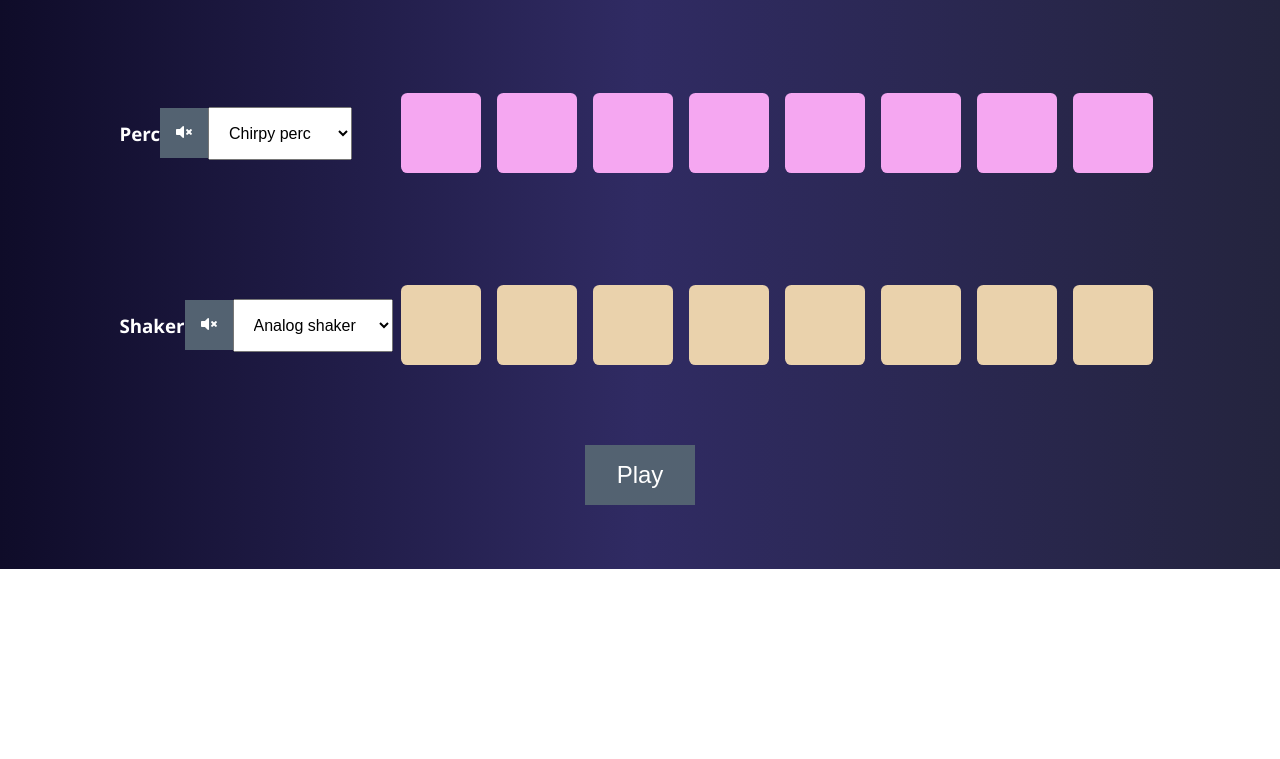
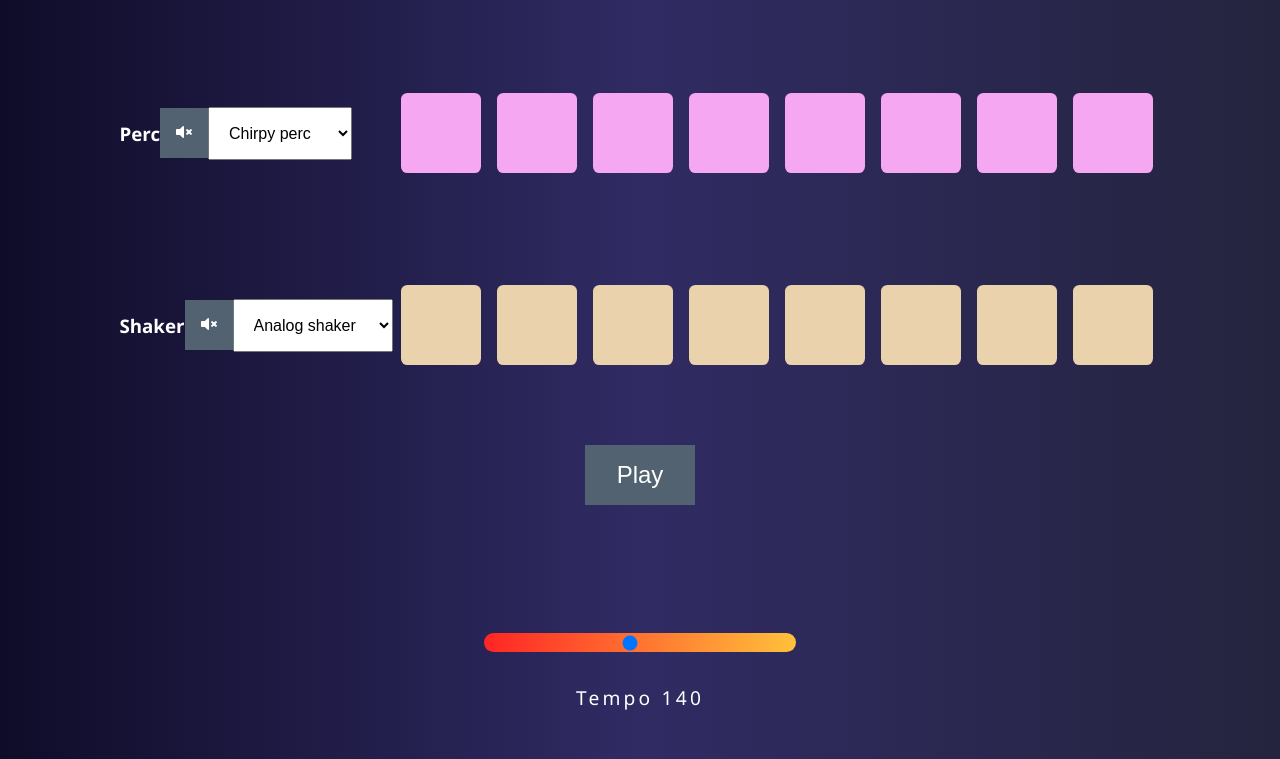
Before and after one commit to kgaolodevs/Online-Beatmaker-App, a plain HTML site: page index.html in a window 1280 px wide. Shown: the part 579-1338 px from the top of the page. Before the commit the page ends 1148 px from the top, so only its background shows below. Drawn offline with Linux system fonts and the light colour scheme.

Commit message:
Added tempo slider with styling

```diff
--- a/index.html
+++ b/index.html
@@ -170,6 +170,17 @@
         </div>
 
         <button class="app__playBtn">Play</button>
+
+        <div class="app__tempo">
+          <input
+            type="range"
+            class="app__tempo--slider"
+            max="300"
+            min="20"
+            value="150"
+          />
+          <p>Tempo <span class="app__tempo--number">140</span></p>
+        </div>
       </section>
 
       <audio src="./allSounds/kick-heavy.wav" class="app__kickSound"></audio>
--- a/styles/styles.scss
+++ b/styles/styles.scss
@@ -163,6 +163,31 @@ svg {
     margin: 4rem;
   }
 
+  &__tempo {
+    // outline: 0.2rem solid crimson;
+    margin: 3rem;
+    width: 30%;
+
+    &--slider {
+      padding: 0.1rem;
+      -webkit-appearance: none;
+      margin: 1rem 0rem;
+      position: relative;
+      background: linear-gradient(to left, #ffc13b, #ff2525);
+      cursor: pointer;
+      border-radius: 1rem;
+      width: 100%;
+    }
+
+    p {
+      text-align: center;
+      margin-top: 1rem;
+      color: white;
+      font-size: 1.2rem;
+      letter-spacing: 0.2rem;
+    }
+  }
+
   // Animations
   @keyframes playTrack {
     from {
```
Also changed, not shown: styles/styles.css, 1 other file.
